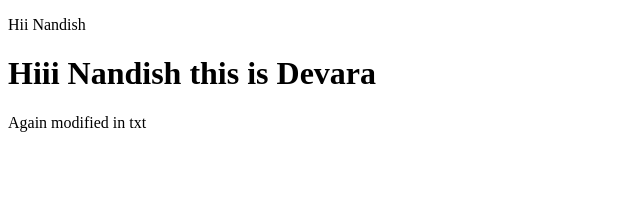
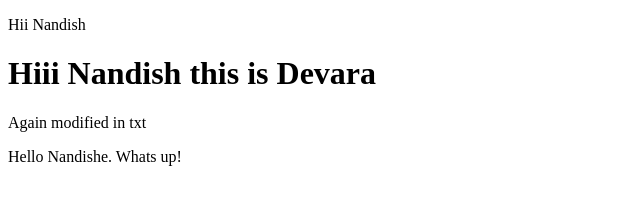
Before and after one commit to Nandish1212/practice, a plain HTML site: page index.html in a window 1280 px wide. Shown: the whole page, without its empty margins (0-640 px from the left). Drawn offline with Linux system fonts and the light colour scheme.

Commit message:
This is the 5th commit in this project.

```diff
--- a/index.html
+++ b/index.html
@@ -9,5 +9,7 @@
     <p>Hii Nandish</p>
     <h1>Hiii Nandish this is Devara</h1>
     <p>Again modified in txt</p>
+    <p>Hello Nandishe. Whats up!</p>
+
 </body>
 </html>
```
Also changed, not shown: hello.txt.
